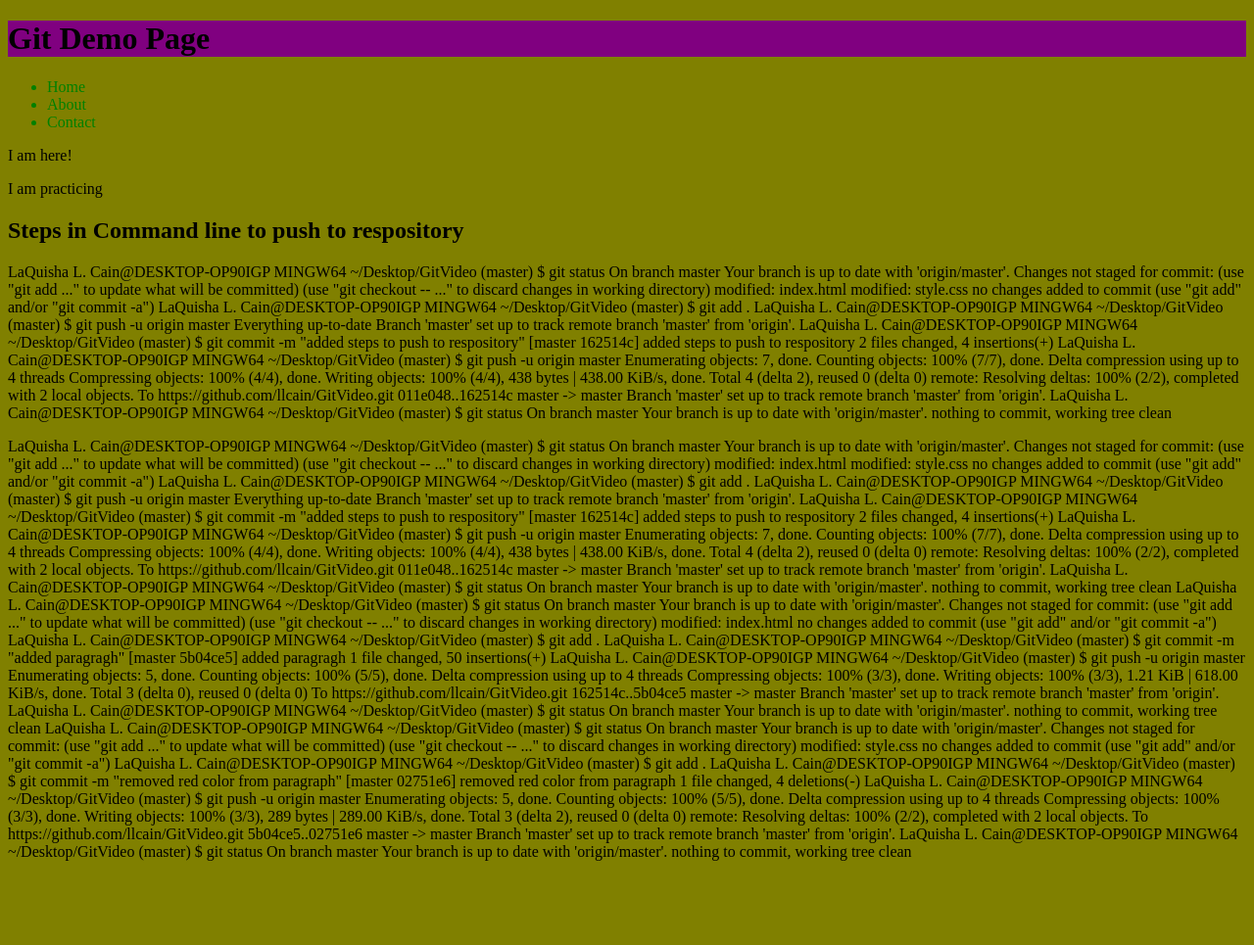
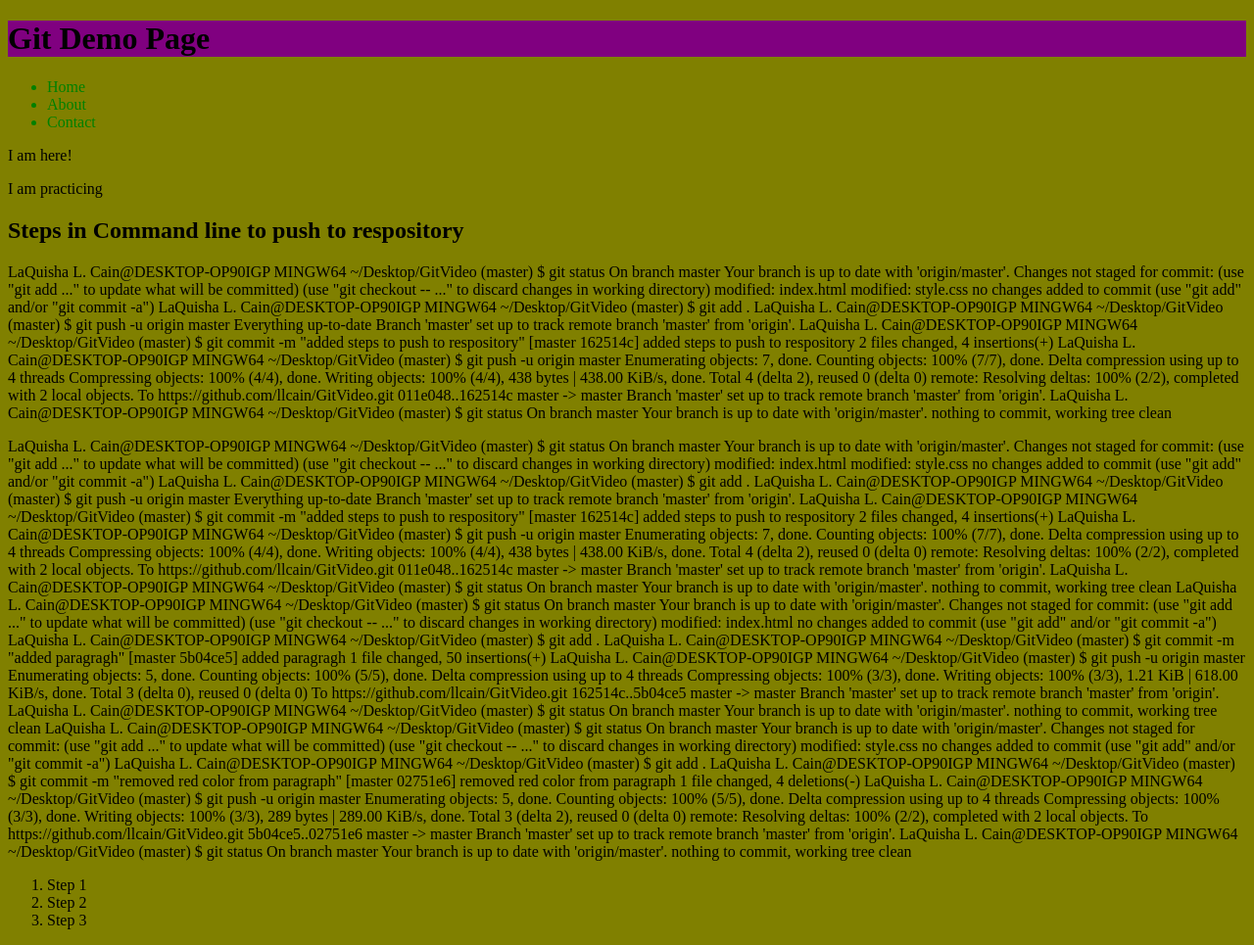
Before and after one commit to llcain/GitVideo, a plain HTML site: page index.html in a window 1280 px wide. Shown: the whole page at 98% size. Before the commit the page ends 895 px from the top, so only its background shows below. Drawn offline with Linux system fonts and the light colour scheme; a script that the page names is missing.

Commit message:
added ordered list

```diff
--- a/index.html
+++ b/index.html
@@ -198,6 +198,12 @@
             nothing to commit, working tree clean
             </p>
 
+            <ol>
+                <li>Step 1</li>
+                <li>Step 2</li>
+                <li>Step 3</li>
+            </ol>
+
 
 
 
```
